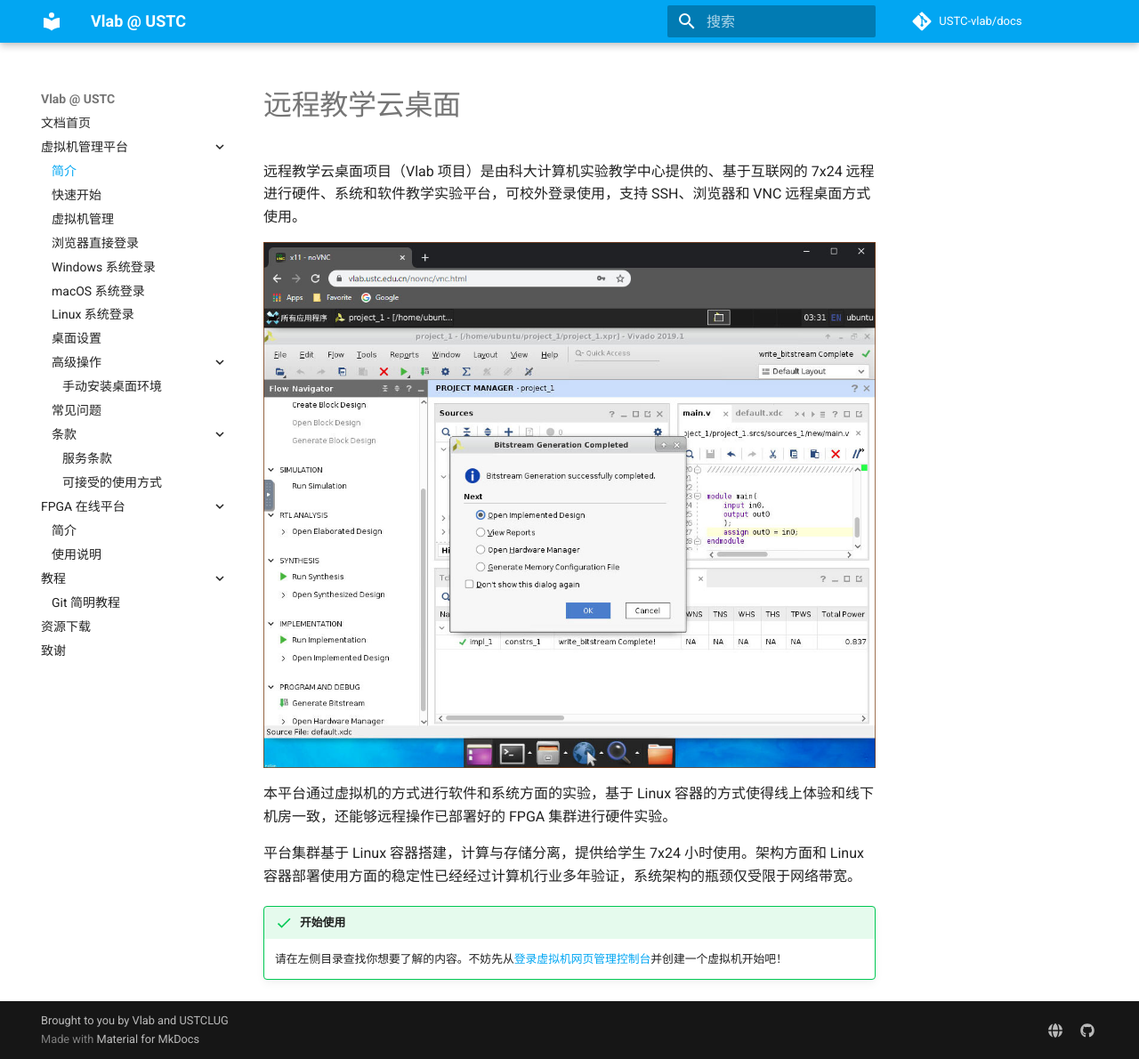
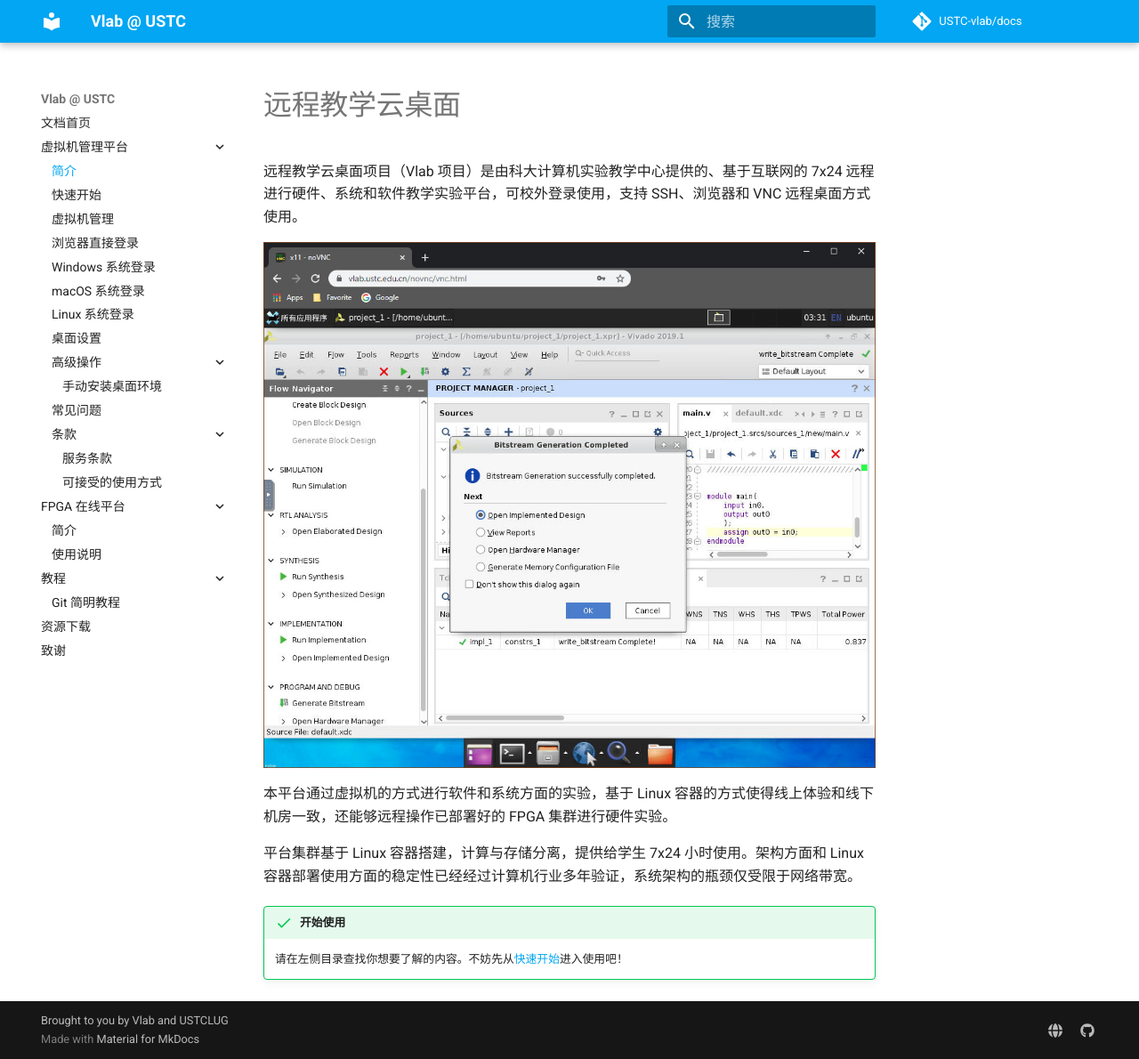
Before and after one commit to USTC-vlab/docs, an MkDocs documentation site: the page built from docs/vm/index.md, in a window 1280 px wide and 1190 px high. Shown: the whole window at 89% size. Built offline with MkDocs 1.6.1 and Material for MkDocs 9.7.7, drawn with Linux system fonts in a browser that asks for light colours; comment, search, counter and statistics services are not loaded.

Commit message:
Replace web with quickstart in /vm/index

```diff
--- a/docs/vm/index.md
+++ b/docs/vm/index.md
@@ -10,4 +10,4 @@
 
 !!! success "开始使用"
 
-    请在左侧目录查找你想要了解的内容。不妨先从[登录虚拟机网页管理控制台](web.md)并创建一个虚拟机开始吧！
+    请在左侧目录查找你想要了解的内容。不妨先从[快速开始](quickstart.md)进入使用吧！
```
